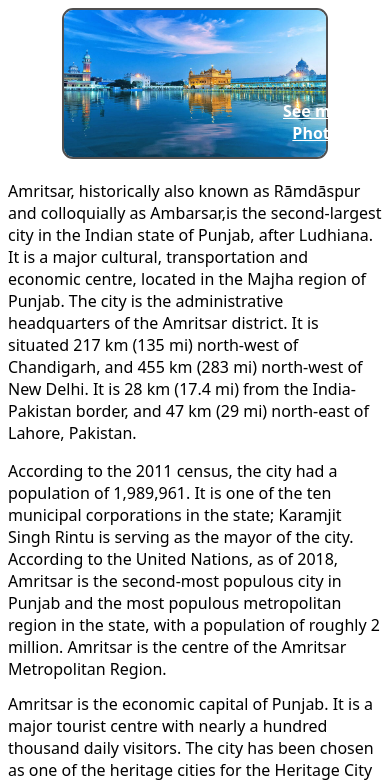
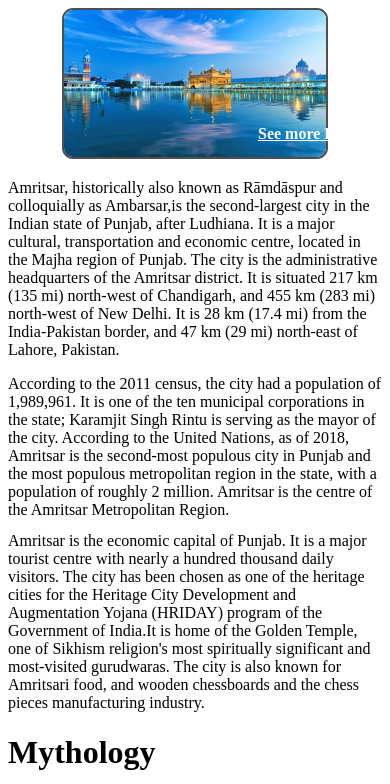
Before and after one commit to Manasa-098/Manasa-Assignment7, a plain HTML site: page amritsar.html in a window 390 px wide. Shown: the top 784 px of the page. Drawn offline with Linux system fonts and the light colour scheme; a script that the page names is missing.

Commit message:
Update style.css

```diff
--- a/style.css
+++ b/style.css
@@ -284,8 +284,3 @@ span {
     height: 50%;
 
 }
-@media(max-width:576px) {
-    .ams {
-        font-family: system-ui, -apple-system, BlinkMacSystemFont, 'Segoe UI', Roboto, Oxygen, Ubuntu, Cantarell, 'Open Sans', 'Helvetica Neue', sans-serif;
-    }
-}
```
